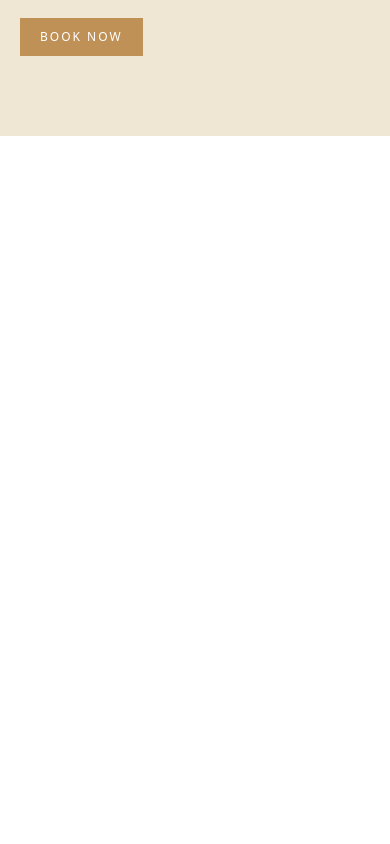
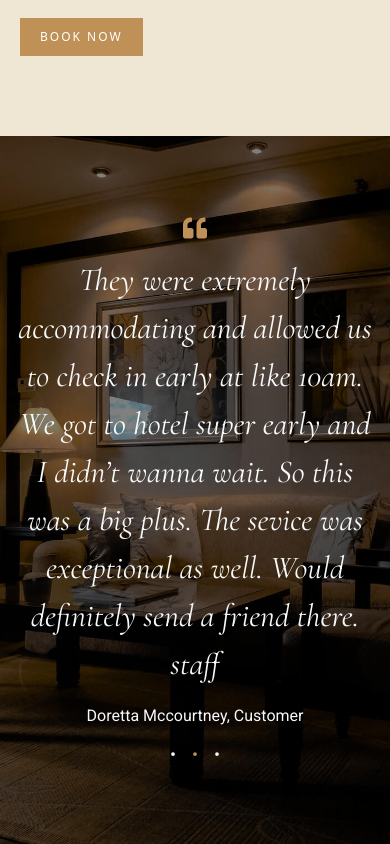
Before and after one commit to Oluwa-bunmi/Archi, a React (Vite) app: page / in a window 390 px wide. Shown: the part 1726-2570 px from the top of the page. Before the commit the page ends 1862 px from the top, so only its background shows below. Built offline with nearby package versions, Linux system fonts and the light colour scheme.

Commit message:
responsive testimonial section

```diff
--- /dev/null
+++ b/src/components/Testimonial.jsx
@@ -0,0 +1,83 @@
+import React, { useState, useEffect } from "react";
+import { BsDot } from "react-icons/bs";
+import { FaQuoteLeft } from "react-icons/fa";
+
+const Testimonial = () => {
+  const [activeButton, setActiveButton] = useState(1);
+  const [content, setContent] = useState({ heading: "", paragraph: "" });
+  const contents = [
+    {
+      heading:
+        "The rooms were clean, very comfortable, and the staff was amazing. They went over and beyond to help make our stay enjoyable. I highly recommend this hotel for anyone visiting downtown, America",
+      paragraph: "Benedict Mervine, Customer",
+    },
+    {
+      heading:
+        " They were extremely accommodating and allowed us to check in early at like 10am. We got to hotel super early and I didn’t wanna wait. So this was a big plus. The sevice was exceptional as well. Would definitely send a friend there. staff",
+      paragraph: "Doretta Mccourtney, Customer",
+    },
+    {
+      heading:
+        "I had a wonderful experience at the hotel. Every staff member I encountered, from the valet to the check- in to the cleaning staff were delightful and eager to help! Thank you! Will recommend to my colleagues!",
+      paragraph: "Carole Hunckler, Customer",
+    },
+  ];
+
+  useEffect(() => {
+    const intervalId = setInterval(() => {
+      const nextButton = activeButton === 3 ? 1 : activeButton + 1;
+      setActiveButton(nextButton);
+    }, 3000);
+
+    return () => clearInterval(intervalId);
+  }, [activeButton]);
+
+  useEffect(() => {
+    setContent(contents[activeButton - 1]);
+  }, [activeButton]);
+
+  const handleButtonClick = (buttonNumber) => {
+    setActiveButton(buttonNumber);
+  };
+
+  return (
+    <div className="flex flex-col gap-4 items-center justify-center px-4 md:px-20 lg:px-64">
+      <FaQuoteLeft className="text-brownie text-2xl" />
+
+      <h2
+        className={`transition-opacity duration-500 text-[#f8f9fa] text-center leading-[1.5em] italic text-[32px] md:text-[35px] font-garamond tracking-normal  ${
+          content ? "opacity-100" : "opacity-0"
+        }`}
+      >
+        {content.heading}
+      </h2>
+      <p className="text-[16px] text-[#f8f9fa] font-roboto">
+        {content.paragraph}
+      </p>
+      <div className="flex gap-[2px]">
+        <BsDot
+          className={`text-xl text-[#f8f9fa] cursor-pointer ${
+            activeButton === 1 && "!text-brownie"
+          }`}
+          onClick={() => handleButtonClick(1)}
+        />
+
+        <BsDot
+          className={`text-xl text-[#f8f9fa] cursor-pointer ${
+            activeButton === 2 && "!text-brownie"
+          }`}
+          onClick={() => handleButtonClick(2)}
+        />
+
+        <BsDot
+          className={`text-xl text-[#f8f9fa] cursor-pointer ${
+            activeButton === 3 && "!text-brownie"
+          }`}
+          onClick={() => handleButtonClick(3)}
+        />
+      </div>
+    </div>
+  );
+};
+
+export default Testimonial;
--- a/src/index.css
+++ b/src/index.css
@@ -1,4 +1,6 @@
-@import url("https://fonts.googleapis.com/css2?family=Cormorant+Garamond:wght@300;400;500;600;700&family=Roboto:wght@300;400;500;700;900&display=swap");
+@import url("https://fonts.googleapis.com/css2?family=Cormorant+Garamond:ital,wght@0,300;0,400;0,500;0,600;0,700;1,400;1,500;1,600;1,700&family=Roboto:wght@300;400;500;700;900&display=swap");
+
+  /* @import url('https://fonts.googleapis.com/css2?family=Cormorant+Garamond:ital,wght@0,300;0,400;0,500;0,600;0,700;1,400;1,500;1,600;1,700&display=swap'); */
 
 @tailwind base;
 @tailwind components;
--- a/src/pages/Home.jsx
+++ b/src/pages/Home.jsx
@@ -2,6 +2,7 @@ import Carousel from "../components/Carousel";
 import decorOne from "../assets/decorOne.jpg";
 import decorTwo from "../assets/decorTwo.jpg";
 import { Link } from "react-router-dom";
+import Testimonial from "../components/Testimonial";
 
 const Home = () => {
   return (
@@ -34,6 +35,9 @@ const Home = () => {
           </Link>
         </div>
       </section>
+      <section className="bg-testimonialBg bg-cover bg-center py-20">
+        <Testimonial />
+      </section>
     </>
   );
 };
--- a/tailwind.config.js
+++ b/tailwind.config.js
@@ -8,11 +8,15 @@ export default {
         dark: "rgba(34, 34, 34, .75)",
         brownie: "#bf9156",
         creamy: "rgb(239, 231, 211)",
+
       },
       fontFamily: {
         roboto: "'Roboto', sans-serif",
         garamond: "'Cormorant Garamond', serif",
       },
+      backgroundImage: {
+        testimonialBg: "url('../src/assets/testimonialBg.jpg')",
+      },
     },
   },
   plugins: [],
```
Also changed, not shown: src/assets/testimonialBg.jpg (added).
